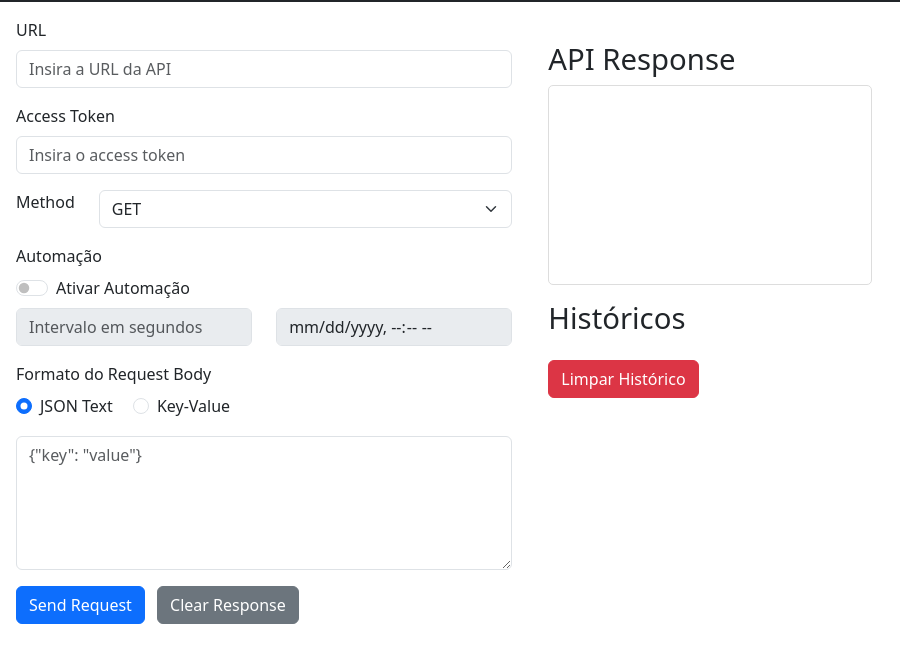
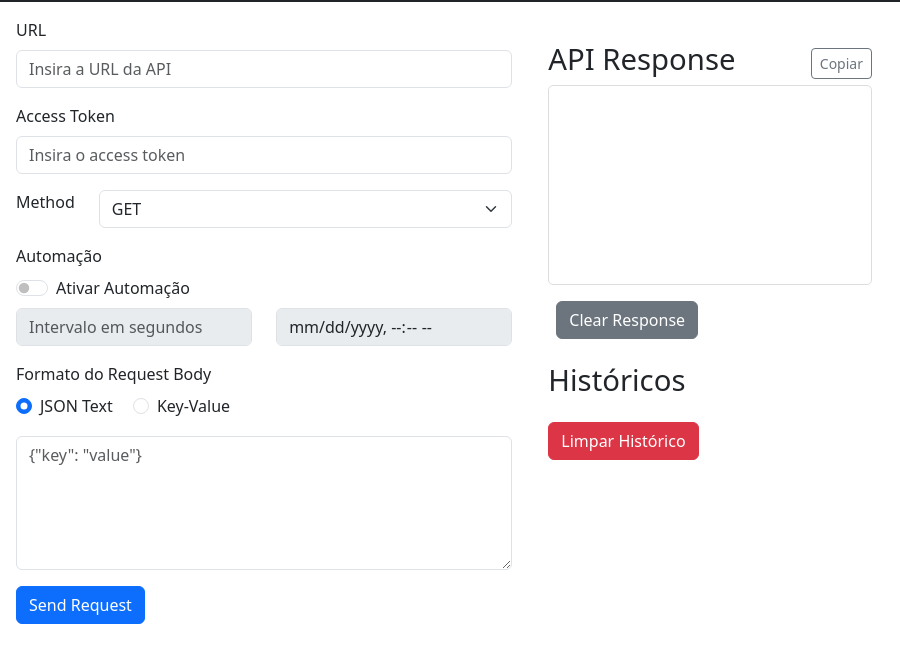
Before and after one commit to pedromael/API-Tester, an Electron app: page src/index.html in a window 900 px wide. Shown: the part 54-716 px from the top of the page. Drawn offline with nearby package versions, Linux system fonts and the light colour scheme.

Commit message:
feat: enhance API response section with copy functionality and clear response button

```diff
--- a/src/index.html
+++ b/src/index.html
@@ -147,21 +147,41 @@
           </div>
 
           <button type="button" class="btn btn-primary" onclick="sendRequest()">Send Request</button>
-          <button type="button" class="btn btn-secondary ms-2" onclick="clearResponse()">Clear Response</button>
         </form>
       </div>
 
       <div class="col-md-5 scrollable-col">
         <div class="container">
-          <h2 class="mt-4">API Response</h2>
+          <div class="d-flex justify-content-between align-items-center mt-4">
+            <h2>API Response</h2>
+            <button class="btn btn-sm btn-outline-secondary copiarResponse" onclick="copyApiResponse()">
+              Copiar
+            </button>
+          </div>
           <pre id="response" class="dark-mode"></pre>
+          <button type="button" class="btn btn-secondary ms-2" onclick="clearResponse()">Clear Response</button>
         </div>
-        <div class="container">
+
+        <div class="container mt-4">
           <h2>Históricos</h2>
           <ul id="historyList" class="list-group"></ul>
           <button class="btn btn-danger mt-3" onclick="clearHistory()">Limpar Histórico</button>
         </div>
       </div>
+
+      <script>
+        function copyApiResponse() {
+          const responseText = document.getElementById('response').innerText;
+          navigator.clipboard.writeText(responseText)
+            .then(() => document.querySelector('.copiarResponse').innerText = 'Copiado!')
+            .catch(err => alert('Erro ao copiar: ' + err));
+
+          setTimeout(() => {
+            document.querySelector('.copiarResponse').innerText = 'Copiar';
+          }, 2000);
+        }
+      </script>
+
     </div>
   </div>
 
```
